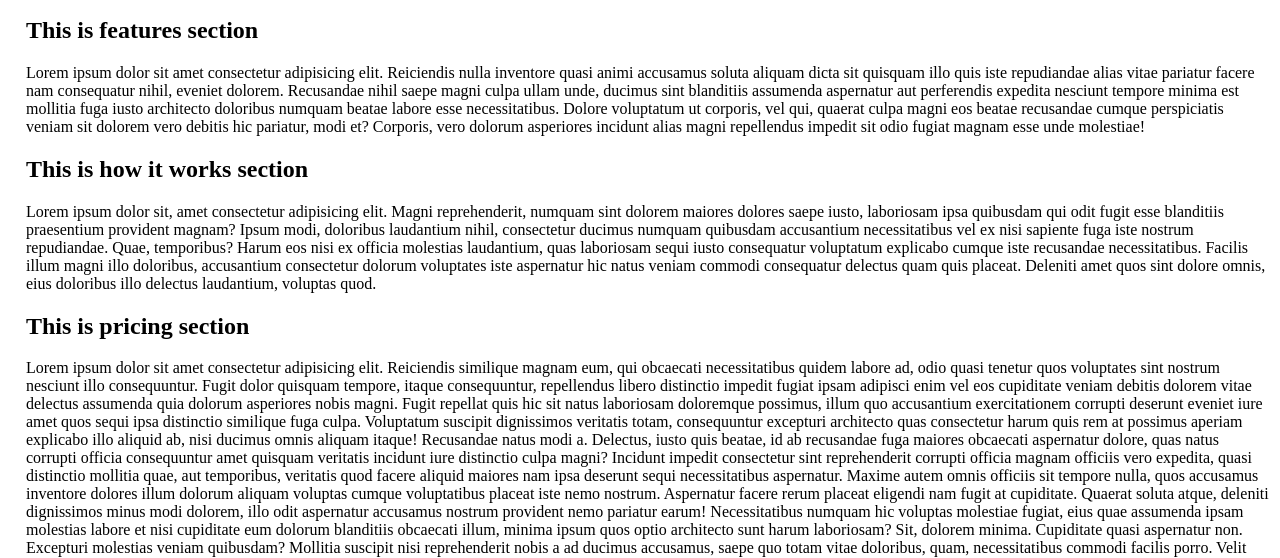
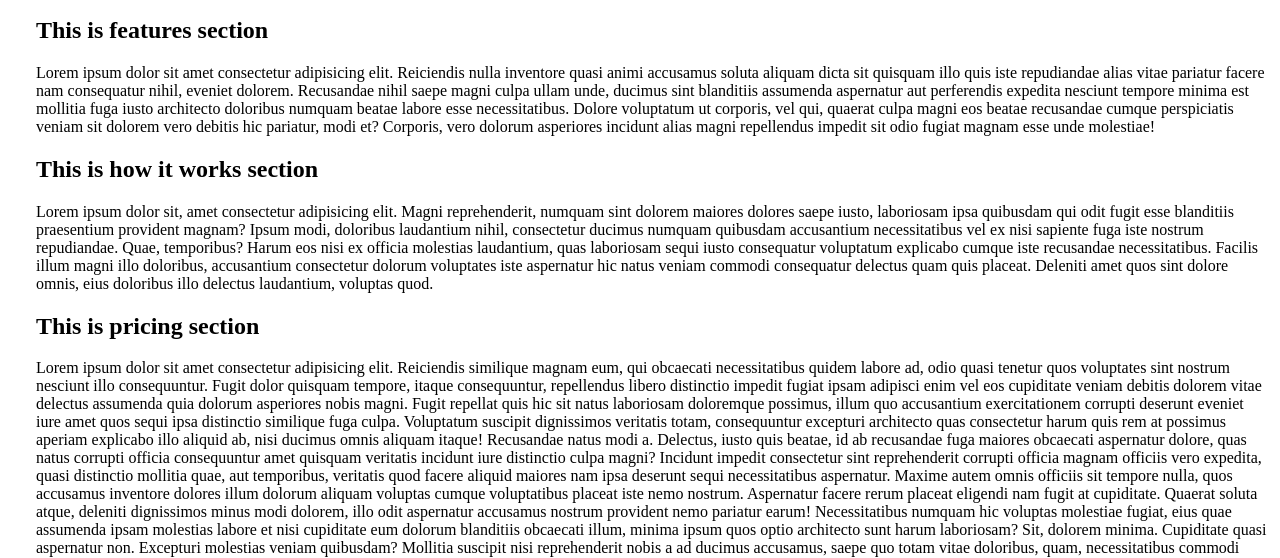
Before and after one commit to MERVIN-dev254/Marvin-Afyokir-Microverse-Trials, a plain HTML site: page index.html in a window 1280 px wide. Shown: the part 236-794 px from the top of the page. Drawn offline with Linux system fonts and the light colour scheme.

Commit message:
i changed the margin value to 28px

```diff
--- a/styles.css
+++ b/styles.css
@@ -21,7 +21,7 @@
         color: blue;
     }
      p, h2, iframe{
-        margin-left: 18px;
+        margin-left: 28px;
     }
 
     @media(max-width:780px){
```
